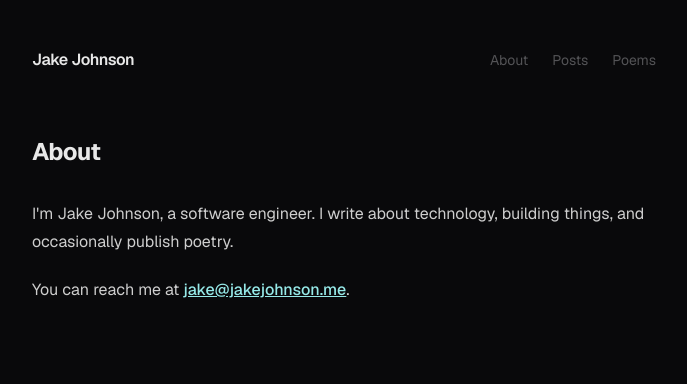
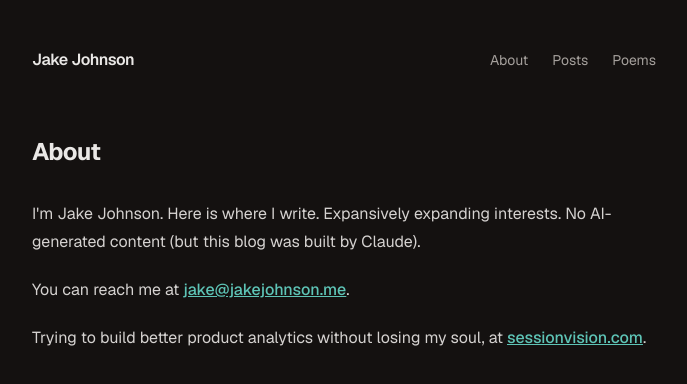
Before and after one commit to jjdinho/portfolio, a Next.js app: page /about in a window 1280 px wide. Shown: the top 384 px of the page, without its empty margins (296-983 px from the left). Built offline with nearby package versions, Linux system fonts and the light colour scheme.

Commit message:
update colors

```diff
--- a/content/poems/morning.md
+++ /dev/null
@@ -1,14 +0,0 @@
----
-title: "Morning"
-date: "2026-03-15"
----
-
-The light comes in sideways,
-cutting the room in half.
-One side warm, one side waiting.
-
-I stay in the waiting side
-a moment longer,
-watching dust move
-through the bright half
-like small, slow thoughts.
--- /dev/null
+++ b/content/poems/thoughts_start_tomorrow.md
@@ -0,0 +1,8 @@
+---
+date: "2026-01-25"
+---
+
+Thoughts start tomorrow
+Yes, I'll start tomorrow
+Or maybe the next day
+It'll get done.
--- a/src/app/about/page.tsx
+++ b/src/app/about/page.tsx
@@ -4,12 +4,16 @@ export default function About() {
       <h1 className="text-2xl font-bold tracking-tight mb-8">About</h1>
       <div className="prose prose-invert max-w-none">
         <p>
-          I&apos;m Jake Johnson, a software engineer. I write about technology,
-          building things, and occasionally publish poetry.
+          I&apos;m Jake Johnson.
+          Here is where I write. Expansively expanding interests. No AI-generated content (but this blog was built by Claude).
         </p>
         <p>
           You can reach me at{" "}
-          <a href="mailto:jake@jakejohnson.me">jake@jakejohnson.me</a>.
+          <a href="mailto:jake@jakejohnson.me" target="_blank">jake@jakejohnson.me</a>.
+        </p>
+        <p>
+          Trying to build better product analytics without losing my soul, at{" "}
+          <a href="https://sessionvision.com" target="_blank">sessionvision.com</a>.
         </p>
       </div>
     </section>
--- a/src/app/globals.css
+++ b/src/app/globals.css
@@ -5,13 +5,13 @@
   --font-sans: "Geist", ui-sans-serif, system-ui, sans-serif;
   --font-mono: "Geist Mono", ui-monospace, monospace;
 
-  --color-bg: oklch(0.141 0.005 285.823);
-  --color-fg: oklch(0.93 0 0);
-  --color-muted: oklch(0.442 0.006 285.938);
-  --color-border: oklch(0.274 0.006 286.033);
-  --color-surface: oklch(0.18 0.005 285.823);
-  --color-teal: oklch(0.88 0.08 195);
-  --color-teal-dim: oklch(0.65 0.08 195);
+  --color-bg: #141110;
+  --color-fg: #eae8e6;
+  --color-muted: #a5a09c;
+  --color-border: rgba(255, 255, 255, 0.1);
+  --color-surface: #211e1c;
+  --color-accent: #5ec4b6;
+  --color-accent-dim: #3d8a7f;
 }
 
 @layer base {
@@ -20,17 +20,17 @@
   }
 
   ::selection {
-    background: oklch(0.88 0.08 195 / 0.25);
+    background: rgba(94, 196, 182, 0.25);
   }
 }
 
 .prose {
-  --tw-prose-body: oklch(0.85 0 0);
-  --tw-prose-headings: oklch(0.93 0 0);
-  --tw-prose-links: oklch(0.88 0.08 195);
-  --tw-prose-bold: oklch(0.93 0 0);
-  --tw-prose-code: oklch(0.88 0.08 195);
-  --tw-prose-quotes: oklch(0.7 0 0);
-  --tw-prose-quote-borders: oklch(0.274 0.006 286.033);
-  --tw-prose-hr: oklch(0.274 0.006 286.033);
+  --tw-prose-body: #d5d2d0;
+  --tw-prose-headings: #eae8e6;
+  --tw-prose-links: #5ec4b6;
+  --tw-prose-bold: #eae8e6;
+  --tw-prose-code: #5ec4b6;
+  --tw-prose-quotes: #a5a09c;
+  --tw-prose-quote-borders: rgba(255, 255, 255, 0.1);
+  --tw-prose-hr: rgba(255, 255, 255, 0.1);
 }
--- a/src/app/layout.tsx
+++ b/src/app/layout.tsx
@@ -26,7 +26,7 @@ export default function RootLayout({
           <header className="mb-16 flex items-center justify-between">
             <Link
               href="/"
-              className="text-fg font-semibold tracking-tight hover:text-teal transition-colors"
+              className="text-fg font-semibold tracking-tight hover:text-accent transition-colors"
             >
               Jake Johnson
             </Link>
--- a/src/components/entry-list.tsx
+++ b/src/components/entry-list.tsx
@@ -25,7 +25,7 @@ export function EntryList({ entries }: { entries: EntryMeta[] }) {
             className="group block"
           >
             <div className="flex items-baseline justify-between gap-4">
-              <span className="text-fg group-hover:text-teal transition-colors">
+              <span className="text-fg group-hover:text-accent transition-colors">
                 {entry.title}
               </span>
               <span className="text-muted text-sm shrink-0">
--- a/src/lib/content.ts
+++ b/src/lib/content.ts
@@ -19,6 +19,11 @@ export type Entry = EntryMeta & {
   html: string;
 };
 
+function titleFromSlug(slug: string): string {
+  const s = slug.replace(/_/g, " ");
+  return s.charAt(0).toUpperCase() + s.slice(1);
+}
+
 function getEntries(kind: "posts" | "poems"): EntryMeta[] {
   const dir = path.join(contentDir, kind);
   if (!fs.existsSync(dir)) return [];
@@ -32,7 +37,7 @@ function getEntries(kind: "posts" | "poems"): EntryMeta[] {
       const { data } = matter(raw);
       return {
         slug,
-        title: data.title ?? slug,
+        title: data.title ?? titleFromSlug(slug),
         date: data.date ?? "",
         kind: kind === "posts" ? "post" : "poem",
         excerpt: data.excerpt,
@@ -70,7 +75,7 @@ export async function getEntry(
 
   return {
     slug,
-    title: data.title ?? slug,
+    title: data.title ?? titleFromSlug(slug),
     date: data.date ?? "",
     kind: kind === "posts" ? "post" : "poem",
     excerpt: data.excerpt,
```
